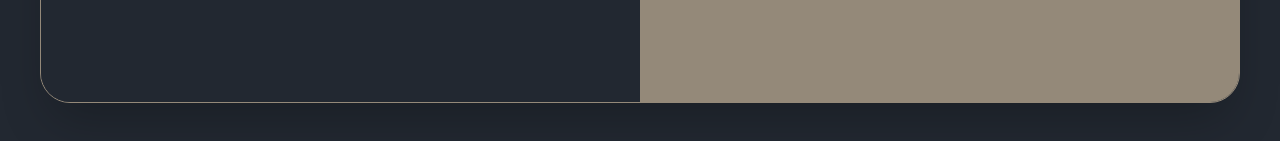
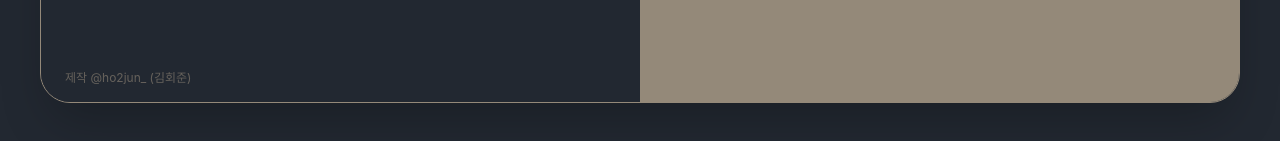
Before and after one commit to k991020/daily-planner, a React (Vite) app: page / in a window 1280 px wide. Shown: the part 607-748 px from the top of the page. Built offline with nearby package versions, Linux system fonts and the light colour scheme.

Commit message:
수정 완료

```diff
--- a/src/App.tsx
+++ b/src/App.tsx
@@ -1301,6 +1301,11 @@ function LoginPage({ isDarkMode, toggleTheme }: { isDarkMode: boolean; toggleThe
             <button type="button" onClick={() => setForgotPwMode('verify')} className={`mt-4 text-xs ${theme.textSub} hover:underline`}>비밀번호를 잊으셨나요?</button>
           </form>
         )}
+
+        {/* Creator Credit */}
+        <div className="absolute bottom-4 left-4 text-xs opacity-60">
+          <p className={theme.textSub}>제작 @ho2jun_ (김회준)</p>
+        </div>
       </div>
 
       {/* Desktop View (>= md) */}
@@ -1378,6 +1383,11 @@ function LoginPage({ isDarkMode, toggleTheme }: { isDarkMode: boolean; toggleThe
             )}
           </div>
         </div>
+
+        {/* Creator Credit */}
+        <div className="absolute bottom-4 left-6 text-xs opacity-60 z-[150]">
+          <p className={theme.textSub}>제작 @ho2jun_ (김회준)</p>
+        </div>
       </div>
     </div>
   );
```
